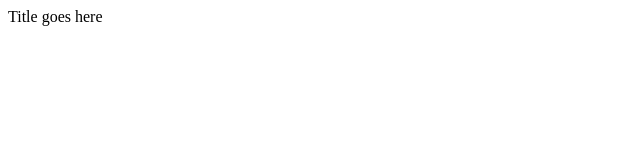
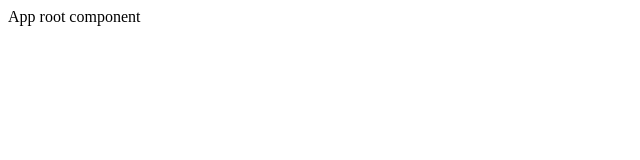
Before and after one commit to gombek/simple_redux-react-mocha-enzyme-chai, a React app: page / in a window 1280 px wide. Shown: the top 160 px of the page, without its empty margins (0-640 px from the left). Built offline with nearby package versions, Linux system fonts and the light colour scheme; the HTML template or start-up script is replaced by a standard one.

Commit message:
App root

```diff
--- /dev/null
+++ b/src/Components/App.jsx
@@ -0,0 +1,13 @@
+import React from 'react';
+
+class App extends React.Component {
+    render() {
+        return (
+            <div className="App">
+                App root component
+            </div>
+        );
+    }
+}
+
+export default App;
--- a/src/index.js
+++ b/src/index.js
@@ -1,7 +1,8 @@
 import React from 'react';
 import ReactDOM from 'react-dom';
+import App from './Components/App.jsx';
 
 ReactDOM.render(
-    <div>Title goes here</div>,
+    <App />,
     document.getElementById('app')
 );
```
Also changed, not shown: jsconfig.json (added, +9 -0 lines).
